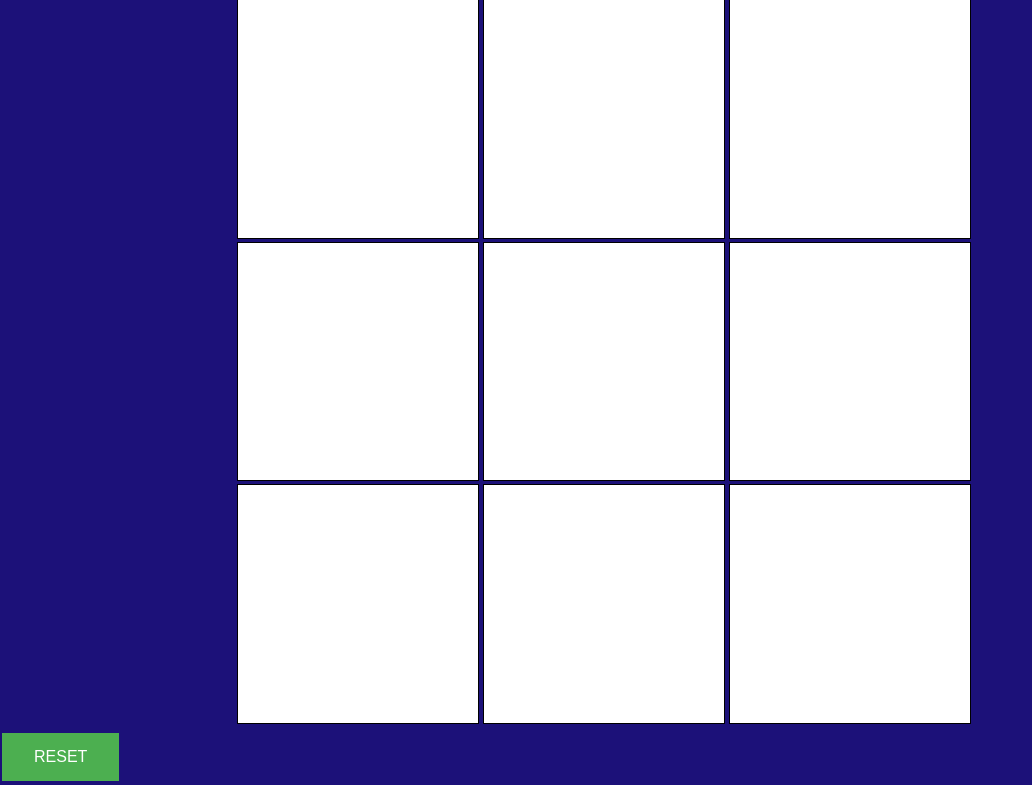
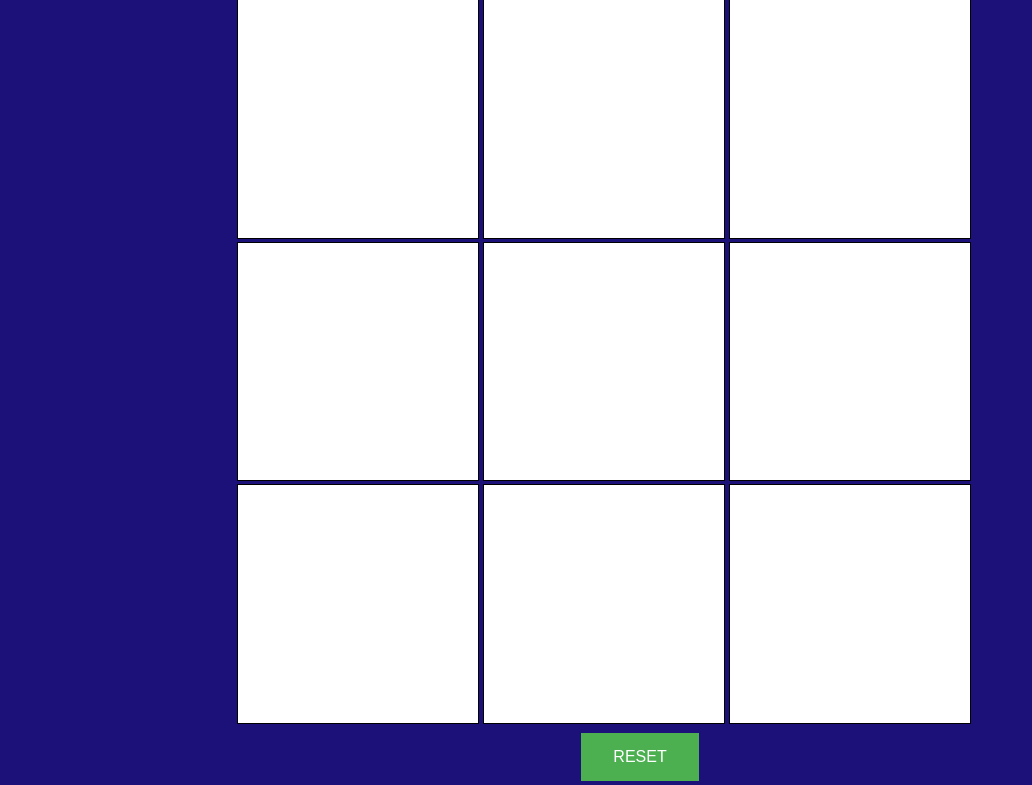
Before and after one commit to patel-jay14144/RPS, a plain HTML site: page TTT.html in a window 1280 px wide. Shown: the part 37-822 px from the top of the page, without its empty margins (0-1032 px from the left). Drawn offline with Linux system fonts and the light colour scheme.

Commit message:
Update TTTCSS.css

```diff
--- a/TTTCSS.css
+++ b/TTTCSS.css
@@ -47,3 +47,6 @@
   margin: 4px 2px;
   cursor: pointer;
 }
+
+.rst{
+	text-align:center;}
```
